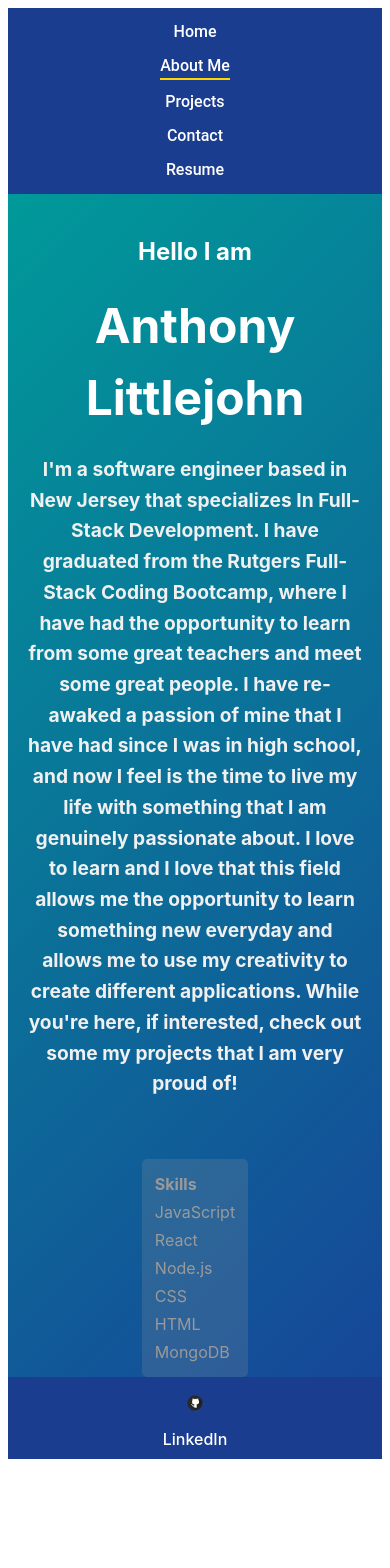
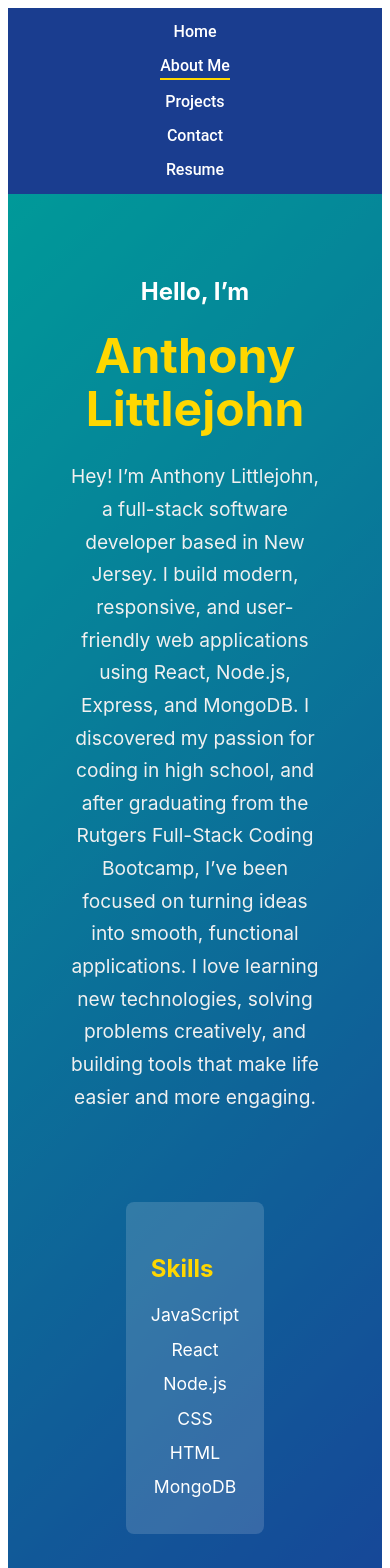
Before and after one commit to ant05man/React-Portfolio, a React (Vite) app: page /aboutme in a window 390 px wide. Shown: the top 1568 px of the page. Before the commit the page ends 1467 px from the top, so only its background shows below. Built offline with nearby package versions, Linux system fonts and the light colour scheme.

Commit message:
changed resume styling and color

```diff
--- a/src/components/AboutMe.jsx
+++ b/src/components/AboutMe.jsx
@@ -1,46 +1,40 @@
 import React from 'react';
 import '../styles/AboutMe.css';
 
-const pizza="Hello";
-console.log(pizza);
-
 const skills = [
-    { name: 'JavaScript'},
-    { name: 'React'},
-    { name: 'Node.js' },
-    { name: 'CSS' },
-    { name: 'HTML'},
-    { name: 'MongoDB'}
+  'JavaScript',
+  'React',
+  'Node.js',
+  'CSS',
+  'HTML',
+  'MongoDB'
 ];
 
 function AboutMe() {
   return (
     <div className="aboutme-container">
+      <div className="overlay"></div>
 
-            <div className="overlay"></div>
-            <header className="aboutme">
       <div className="aboutme-content">
-                    <h2>Hello I am</h2>
-                    <h2 className='nameText'>Anthony Littlejohn</h2>
-                    <h3 className='bodyText'>I'm a software engineer based in New Jersey that specializes
-                        In Full-Stack Development. I have graduated from the Rutgers Full-Stack Coding Bootcamp, where I have had the opportunity to learn from some great teachers and meet some great people. I have re-awaked a passion of mine that I have had since I was in high school, and now I feel is the time to live my life with something that I am genuinely passionate about. I love to learn and I love that this field allows me the opportunity to learn something new everyday and allows me to use my creativity to create different applications. While you're here, if interested, check out some my projects that I am very proud of!
-                    </h3>
+        <div className="aboutme-text">
+          <h2>Hello, I’m</h2>
+          <h1 className="nameText">Anthony Littlejohn</h1>
+          <p className="bodyText">
+          Hey! I’m Anthony Littlejohn, a full-stack software developer based in New Jersey. I build modern, responsive, and user-friendly web applications using React, Node.js, Express, and MongoDB.
+
+I discovered my passion for coding in high school, and after graduating from the Rutgers Full-Stack Coding Bootcamp, I’ve been focused on turning ideas into smooth, functional applications. I love learning new technologies, solving problems creatively, and building tools that make life easier and more engaging.
+          </p>
         </div>
-                <table className="skillsTable">
-                    <thead>
-                        <tr>
-                            <th>Skills</th>
-                        </tr>
-                    </thead>
-                    <tbody>
+
+        <div className="skills-section">
+          <h3>Skills</h3>
+          <ul>
             {skills.map((skill, index) => (
-                            <tr key={index}>
-                                <td>{skill.name}</td>
-                            </tr>
+              <li key={index}>{skill}</li>
             ))}
-                    </tbody>
-                </table>
-            </header>
+          </ul>
+        </div>
+      </div>
     </div>
   );
 }
--- a/src/styles/AboutMe.css
+++ b/src/styles/AboutMe.css
@@ -1,71 +1,99 @@
 .aboutme-container {
   position: relative;
-  flex: 1; /* allow footer to stay at bottom */
   display: flex;
   align-items: center;
-  justify-content: center;
+  justify-content: flex-start;
   background: linear-gradient(135deg, aqua 0%, #2575fc 100%);
   color: white;
-  text-align: center;
-  min-height: calc(100vh - 60px); /* account for navbar height */
+  min-height: calc(100vh - 60px);
+  padding: 60px;
   overflow: hidden;
 }
 
-/* Overlay to darken background like homepage */
-.aboutme-container .overlay {
+.overlay {
   position: absolute;
-  top: 0;
-  left: 0;
-  right: 0;
-  bottom: 0;
+  inset: 0;
   background: rgba(0, 0, 0, 0.4);
 }
 
-/* Content wrapper */
 .aboutme-content {
   position: relative;
-  z-index: 1; /* appear above overlay */
-  max-width: 700px;
+  z-index: 1;
+  display: flex;
+  flex-direction: row;
+  align-items: flex-start;
+  justify-content: space-between;
+  width: 100%;
+  max-width: 1200px;
   margin: 0 auto;
-  padding: 20px;
+  gap: 40px;
 }
 
-/* Name / Heading */
+.aboutme-text {
+  flex: 2;
+  text-align: left;
+}
+
 .nameText {
   font-size: 3rem;
   font-weight: bold;
-  margin: 20px 0;
-  color: white; /* Ensure high contrast */
+  margin: 15px 0 25px;
+  color:#ffd700;
 }
 
-/* Body text */
 .bodyText {
   font-size: 1.2rem;
-  line-height: 1.6;
-  margin: 20px 0;
+  line-height: 1.7;
   color: #f0f0f0;
+  max-width: 650px;
 }
 
-/* Skills / table container */
-.skillsTable {
-  padding: 10px;
-  border-radius: 5px;
-  margin: 20px auto 0 auto;
-  max-width: 400px;
-  background: rgba(255, 255, 255, 0.2); /* semi-transparent to show gradient behind */
-  color: white;
+.skills-section {
+  flex: 1;
+  background: rgba(255, 255, 255, 0.15);
+  padding: 25px;
+  border-radius: 8px;
+  align-self: flex-start;
+}
+
+.skills-section h3 {
+  color: #ffd700;
+  margin-bottom: 15px;
+  font-size: 1.5rem;
   text-align: left;
 }
 
-/* Optional: headings inside skillsTable */
-.skillsTable h3 {
-  margin-bottom: 10px;
-  color: #ffd700; /* highlight color from homepage */
+.skills-section ul {
+  list-style: none;
+  padding: 0;
+  margin: 0;
 }
 
-/* Optional: list items inside skillsTable */
-.skillsTable ul {
-  list-style: disc;
-  margin-left: 20px;
-  color: #f0f0f0;
+.skills-section li {
+  font-size: 1.1rem;
+  color: white;
+  margin: 8px 0;
+  transition: transform 0.2s, color 0.2s;
 }
+
+.skills-section li:hover {
+  transform: translateX(5px);
+  color: #ffd700;
+}
+
+/* Responsive design */
+@media (max-width: 900px) {
+  .aboutme-content {
+    flex-direction: column;
+    text-align: center;
+  }
+
+  .aboutme-text {
+    text-align: center;
+  }
+
+  .skills-section {
+    align-self: center;
+    margin-top: 30px;
+  }
+}
--- a/src/styles/Resume.css
+++ b/src/styles/Resume.css
@@ -1,47 +1,36 @@
 .resume-container {
-  max-width: 900px;
-  margin: 50px auto;
+  margin: 0 auto;
+  width:100%;
   padding: 20px;
   font-family: 'Roboto', sans-serif;
   line-height: 1.6;
-  color: #222;
-  background-color: #f9f9f9;
+  color: white; /* text color for contrast */
+  background: linear-gradient(135deg, aqua 0%, #2575fc 100%); /* gradient background */
   border-radius: 8px;
-  box-shadow: 0px 4px 12px rgba(0,0,0,0.1);
+  box-shadow: 0px 4px 12px rgba(0,0,0,0.2);
+  position: relative;
+  overflow: hidden;
 }
 
-.resume-header {
-  text-align: center;
-  margin-bottom: 30px;
+/* Dark overlay */
+.resume-container::before {
+  content: '';
+  position: absolute;
+  top: 0;
+  left: 0;
+  right: 0;
+  bottom: 0;
+  background: rgba(0, 0, 0, 0.4);
+  z-index: 0;
 }
 
-.resume-header h1 {
-  font-size: 2.5rem;
-  margin-bottom: 5px;
-}
-
-.resume-header h2 {
-  font-size: 1.3rem;
-  font-weight: 400;
-  color: #555;
+/* Content above overlay */
+.resume-header,
+.resume-section {
+  position: relative;
+  z-index: 1;
 }
 
 .resume-header p a {
-  color: #2575fc;
-  text-decoration: none;
-  margin: 0 5px;
+  color: #ffd700; /* gold for links to match homepage highlight */
 }
-
-.resume-section {
-  margin-bottom: 25px;
-}
-
-.resume-section h3 {
-  font-size: 1.6rem;
-  color: #2575fc;
-  margin-bottom: 10px;
-}
-
-.skills-list li {
-  margin-bottom: 5px;
-}
```
Lines whose indentation alone changed are shown as unchanged.
